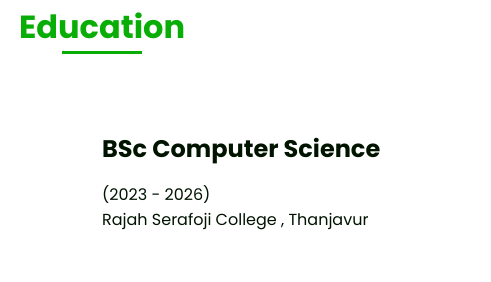
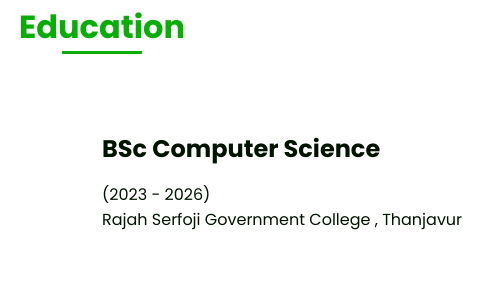
Before and after one commit to chandruvisionary/digital-portfolio, a plain HTML site: page index.html in a window 1280 px wide. Shown: the part 1175-1457 px from the top of the page, 538-1029 px from the left. Drawn offline with nearby package versions, Linux system fonts and the light colour scheme.

Commit message:
Update index.html

```diff
--- a/index.html
+++ b/index.html
@@ -578,7 +578,7 @@ img {
 
                     <div>
                         <h2 class="about__subtitle">BSc Computer Science</h2>
-                        <p class="about__text"><p>(2023 - 2026) </p>Rajah Serafoji College , Thanjavur</p>
+                        <p class="about__text"><p>(2023 - 2026) </p>Rajah Serfoji Government College , Thanjavur</p>
                     </div>
                 </div>
             </section>
```
